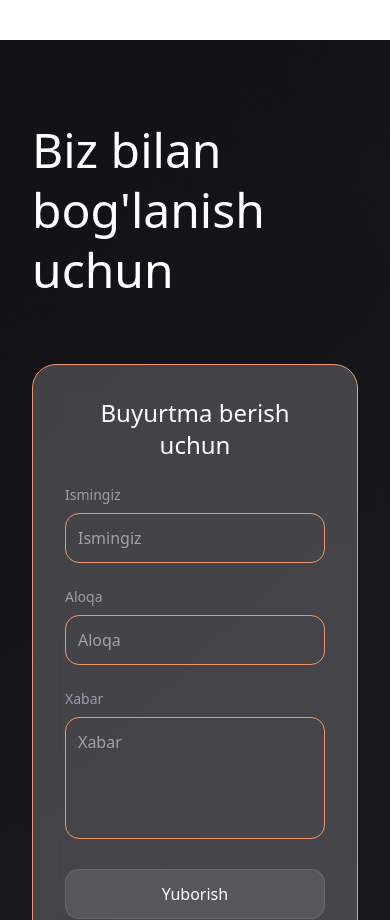
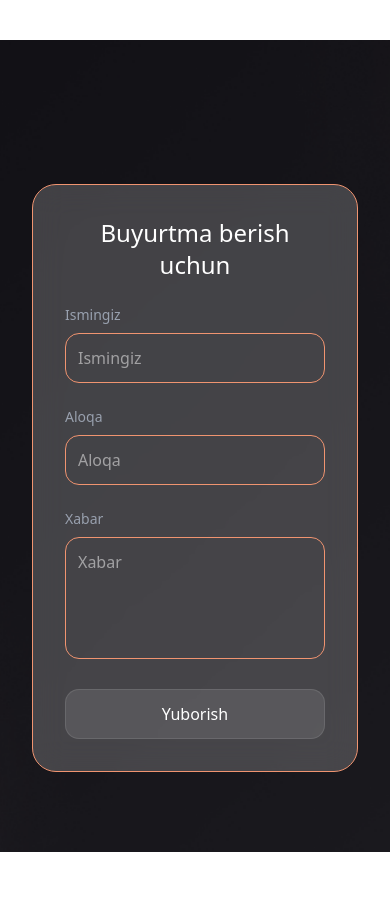
Before and after one commit to Fullstack2711/marketing, a Next.js app: page / in a window 390 px wide. Shown: the part 2040-2960 px from the top of the page. Built offline with nearby package versions, Linux system fonts and the light colour scheme; a web font is replaced by a local one.

Commit message:
contact formda biz bilan boglanish uchun sorovi berkitildi

```diff
--- a/app/components/Cantact.jsx
+++ b/app/components/Cantact.jsx
@@ -76,9 +76,10 @@ const OrderForm = () => {
 
         {/* Left Side Title */}
         <div className="text-start z-20 relative">
-          <h1 className="text-5xl md:text-6xl font-normal leading-tight text-white">
-            {t('order_form_title')}
-          </h1>
+          <h1 className="text-5xl md:text-6xl font-normal leading-tight text-white hidden sm:block">
+  {t('order_form_title')}
+</h1>
+
         </div>
 
         {/* Right Side Form */}
```
